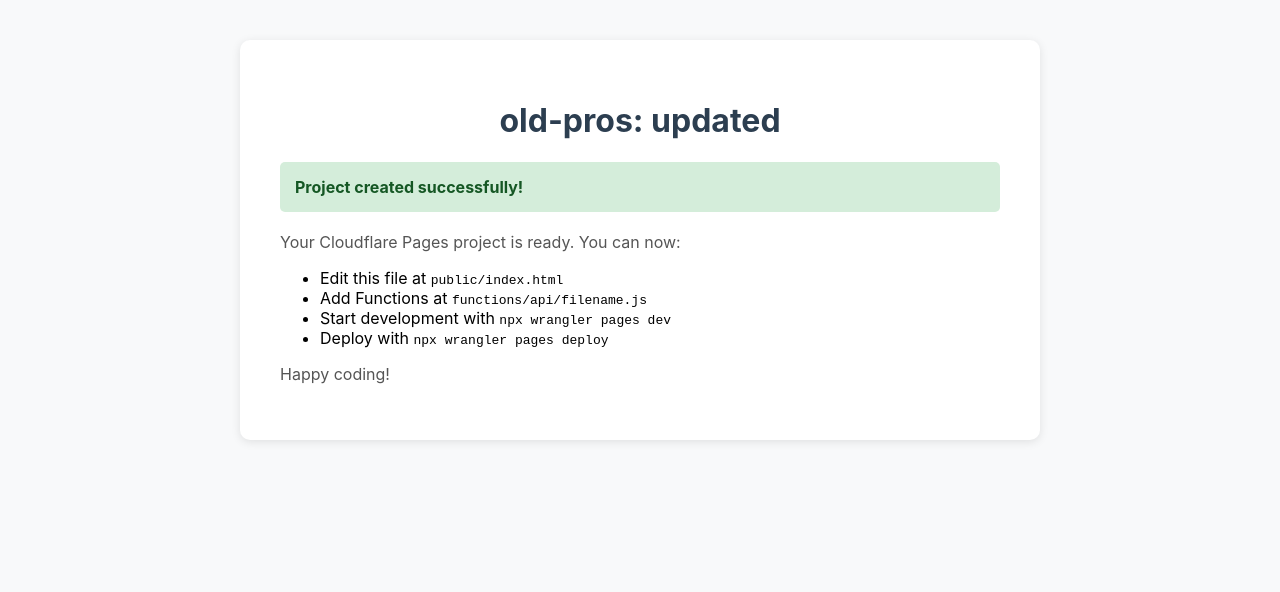
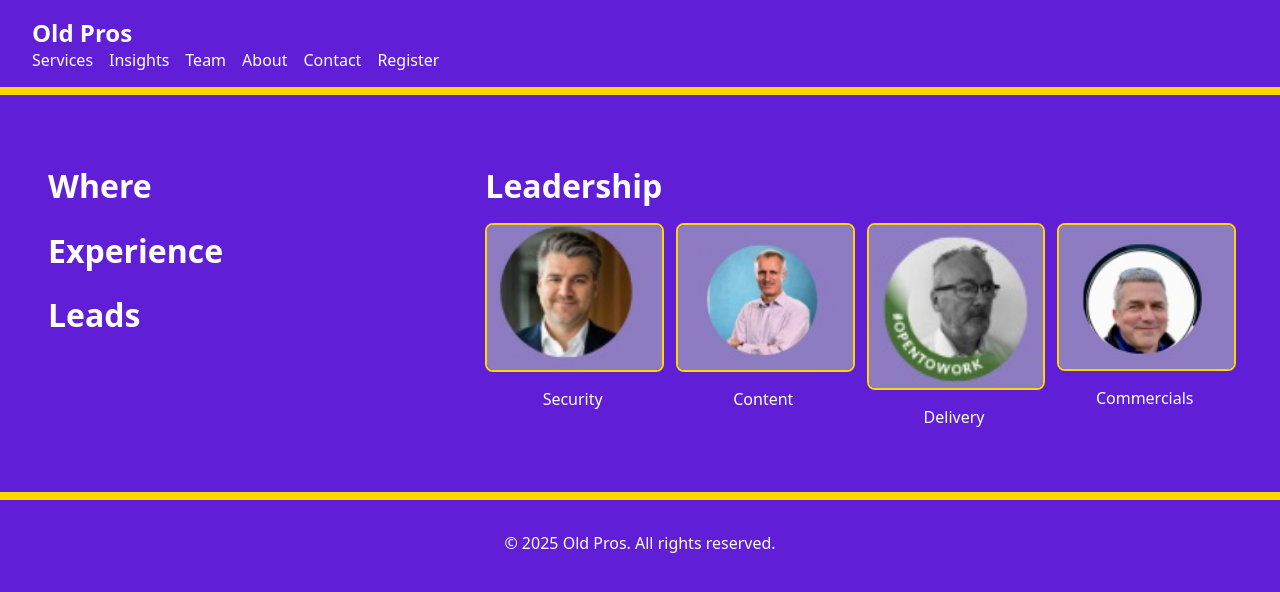
Before and after one commit to jwh99common/old-pros, a website: page public/index.html in a window 1280 px wide. Drawn offline with Linux system fonts and the light colour scheme.

Commit message:
Auto-sync: 2025-11-04 19:17:43

```diff
--- /dev/null
+++ b/public/css/base.css
@@ -0,0 +1,50 @@
+body {
+  margin: 0;
+  font-family: system-ui, sans-serif;
+}
+
+.site-header,
+.site-footer {
+  background: #810cb8;
+  color: #e7e3e8;
+  padding: 1rem 2rem;
+}
+
+.logo {
+  font-weight: bold;
+  font-size: 1.5rem;
+}
+
+.main-nav ul {
+  list-style: none;
+  display: flex;
+  gap: 1rem;
+  padding: 0;
+}
+
+.main-nav a {
+  color: white;
+  text-decoration: none;
+}
+
+.main-content {
+  display: flex;
+  padding: 2rem;
+  gap: 2rem;
+}
+
+.column-left {
+  flex: 1;
+  background: #810cb8;
+  padding: 1rem;
+}
+
+.column-right {
+  flex: 2;
+  padding: 1rem;
+}
+
+body {
+  color: white;
+  background-color: #000; /* Optional: for contrast */
+}
--- a/public/index.html
+++ b/public/index.html
@@ -3,44 +3,154 @@
 <head>
   <meta charset="UTF-8" />
   <meta name="viewport" content="width=device-width, initial-scale=1.0" />
-  <title>old-pros</title>
+  <title>Old Pros — Where Experience Leads</title>
   <style>
     body {
-      font-family: -apple-system, BlinkMacSystemFont, 'Segoe UI', Roboto, sans-serif;
-      max-width: 800px;
-      margin: 0 auto;
-      padding: 40px 20px;
-      background: #f8f9fa;
+      margin: 0;
+      font-family: system-ui, sans-serif;
+      background-color: #601fd7;
+      color: white;
     }
-    .container {
-      background: white;
-      padding: 40px;
-      border-radius: 10px;
-      box-shadow: 0 2px 10px rgba(0,0,0,0.1);
+
+    .site-header,
+    .site-footer {
+      background-color: #601fd7;
+      padding: 1rem 2rem;
     }
-    h1 { color: #2c3e50; text-align: center; }
-    p { color: #555; }
-    .success {
-      background: #d4edda;
-      color: #155724;
-      padding: 15px;
-      border-radius: 5px;
-      margin: 20px 0;
+
+    .logo {
+      font-weight: bold;
+      font-size: 1.5rem;
     }
+
+    .main-nav ul {
+      list-style: none;
+      display: flex;
+      gap: 1rem;
+      padding: 0;
+      margin: 0;
+    }
+
+    .main-nav a {
+      color: white;
+      text-decoration: none;
+    }
+
+    .main-nav a:hover {
+      text-decoration: underline;
+      opacity: 0.8;
+    }
+
+    .gold-band {
+      height: 8px;
+      background-color: gold;
+      width: 100%;
+    }
+
+    .main-content {
+      display: flex;
+      padding: 2rem;
+      gap: 2rem;
+    }
+
+    .column-left {
+      flex: 1;
+      background-color: #601fd7;
+      padding: 1rem;
+    }
+
+    .column-right {
+      flex: 2;
+      background-color: #601fd7;
+      padding: 1rem;
+    }
+
+    .section-banner {
+      font-size: 2rem;
+      margin-bottom: 1rem;
+    }
+
+    .leadership-grid {
+      display: flex;
+      gap: 1rem;
+      flex-wrap: wrap;
+    }
+
+    .leader-card {
+      flex: 1;
+      min-width: 150px;
+      text-align: center;
+    }
+
+    .leader-card img {
+      width: 100%;
+      max-width: 200px;
+      border-radius: 8px;
+      border: 2px solid gold;
+    }
+
+    .site-footer {
+      text-align: center;
+    }
+    img {
+      display: block;
+      max-width: 100%;
+      height: auto;
+      border: 2px solid red; /* for visibility */
+}
+
   </style>
 </head>
 <body>
-  <div class="container">
-    <h1>old-pros: updated</h1>
-    <div class="success"><strong>Project created successfully!</strong></div>
-    <p>Your Cloudflare Pages project is ready. You can now:</p>
-    <ul>
-      <li>Edit this file at <code>public/index.html</code></li>
-      <li>Add Functions at <code>functions/api/filename.js</code></li>
-      <li>Start development with <code>npx wrangler pages dev</code></li>
-      <li>Deploy with <code>npx wrangler pages deploy</code></li>
-    </ul>
-    <p>Happy coding!</p>
-  </div>
+  <header class="site-header">
+    <div class="logo">Old Pros</div>
+    <nav class="main-nav">
+      <ul>
+        <li><a href="/services">Services</a></li>
+        <li><a href="/insights">Insights</a></li>
+        <li><a href="/team">Team</a></li>
+        <li><a href="/about">About</a></li>
+        <li><a href="/contact">Contact</a></li>
+        <li><a href="/register">Register</a></li>
+      </ul>
+    </nav>
+  </header>
+
+  <div class="gold-band"></div>
+
+  <main class="main-content">
+    <div class="column-left">
+      <h1>Where</h1>
+      <h1>Experience</h1>
+      <h1>Leads</h1>
+    </div>
+    <div class="column-right">
+      <h1 class="section-banner">Leadership</h1>
+      <div class="leadership-grid">
+        <div class="leader-card">
+          <img src="/images/security.jpg" alt="Security Lead" />
+          <p>Security</p>
+        </div>
+        <div class="leader-card">
+          <img src="images/content.jpg" alt="Content Lead" />
+          <p>Content</p>
+        </div>
+        <div class="leader-card">
+          <img src="/images/delivery.jpg" alt="Delivery Lead" />
+          <p>Delivery</p>
+        </div>
+        <div class="leader-card">
+          <img src="images/commercial.jpg" alt="Commercial Lead" />
+          <p>Commercials</p>
+        </div>
+      </div>
+    </div>
+  </main>
+
+  <div class="gold-band"></div>
+
+  <footer class="site-footer">
+    <p>&copy; 2025 Old Pros. All rights reserved.</p>
+  </footer>
 </body>
 </html>
```
Also changed, not shown: functions/api/hello.js (deleted, +0 -11 lines), functions/images/[name].js (deleted, +0 -12 lines), public/commercial.jpg (added), public/content.jpg (added), public/delivery.jpg (added), public/images/bb-1.jpg (added), public/images/commercial.jpg (added), public/images/content.jpg (added), public/images/delivery.jpg (added), public/images/security.jpg (added), public/security.jpg (added).
